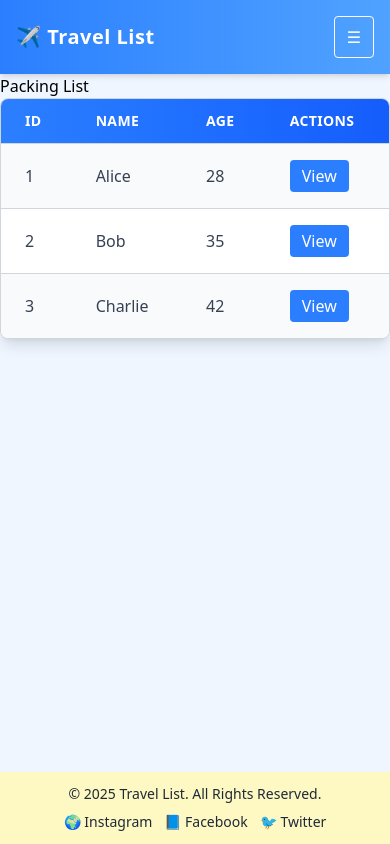
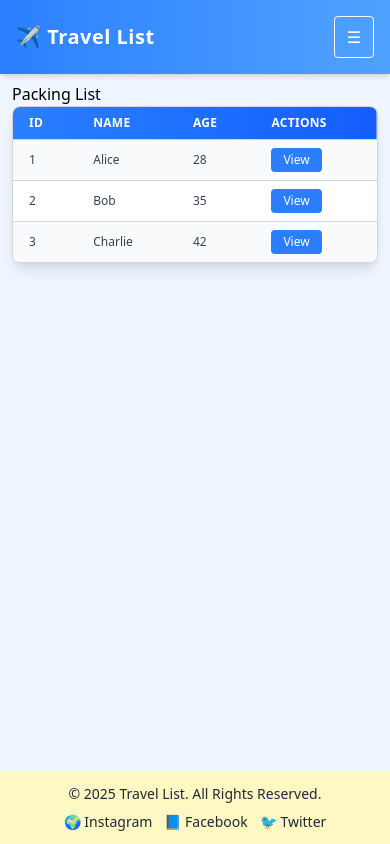
Before and after one commit to brunnoTripovichy/react-travel-list, a React (Vite) app: page /packing-list in a window 390 px wide. Built offline with nearby package versions, Linux system fonts and the light colour scheme.

Commit message:
feat: responsive content space

```diff
--- a/src/App.tsx
+++ b/src/App.tsx
@@ -12,7 +12,12 @@ const App = () => {
       <Header />
 
       {/* Scrollable Main Content (fills available space) */}
-      <main className="flex-1 overflow-auto bg-blue-50">
+      <main
+        className="flex-1 overflow-auto bg-blue-50
+                   px-3 py-2 sm:px-5 sm:py-3
+                   md:px-16 md:py-8
+                   lg:px-24 lg:py-12"
+      >
         <Routes>
           <Route path="/" element={<Home />} />
           <Route path="/packing-list" element={<PackingList />} />
--- a/src/components/DataTable.tsx
+++ b/src/components/DataTable.tsx
@@ -3,7 +3,7 @@ import React from 'react';
 interface Column<T> {
   key: keyof T | string;
   header: string | React.ReactNode;
-  render?: (row: T) => React.ReactNode; // Optional custom template
+  render?: (row: T) => React.ReactNode;
 }
 
 interface DataTableProps<T> {
@@ -23,15 +23,18 @@ const DataTable = <T,>({ columns, data }: DataTableProps<T>) => {
   }
 
   return (
-    <div className="overflow-auto rounded-lg shadow-lg border border-gray-300 bg-white">
+    <div className="overflow-x-auto rounded-lg shadow-lg border border-gray-300 bg-white">
       <table className="min-w-full border-collapse">
         {/* Table Header */}
-        <thead className="bg-gradient-to-r from-blue-500 to-blue-600 text-white uppercase text-sm">
+        <thead className="bg-gradient-to-r from-blue-500 to-blue-600 text-white uppercase text-xs sm:text-sm md:text-base">
           <tr>
             {columns.map((col, index) => (
               <th
                 key={index}
-                className="px-6 py-3 text-left font-semibold tracking-wide border-b border-gray-300"
+                className="px-4 py-2 sm:px-6 sm:py-3 md:px-8 md:py-4 text-left font-semibold tracking-wide border-b border-gray-300"
+                scope="col"
+                tabIndex={0}
+                role="columnheader"
               >
                 {col.header}
               </th>
@@ -57,7 +60,12 @@ const DataTable = <T,>({ columns, data }: DataTableProps<T>) => {
                     : ((row[col.key as keyof T] as React.ReactNode) ?? '—');
 
                   return (
-                    <td key={colIndex} className="px-6 py-4">
+                    <td
+                      key={colIndex}
+                      className="px-4 py-2 sm:px-6 sm:py-3 md:px-8 md:py-4 text-xs sm:text-sm md:text-base"
+                      tabIndex={0}
+                      role="cell"
+                    >
                       {cellValue}
                     </td>
                   );
@@ -68,7 +76,9 @@ const DataTable = <T,>({ columns, data }: DataTableProps<T>) => {
             <tr>
               <td
                 colSpan={columns.length}
-                className="px-6 py-6 text-center text-gray-500"
+                className="px-4 py-4 sm:px-6 sm:py-6 md:px-8 md:py-8 text-center text-gray-500 text-xs sm:text-sm md:text-base"
+                tabIndex={0}
+                role="alert"
               >
                 No data available
               </td>
```
